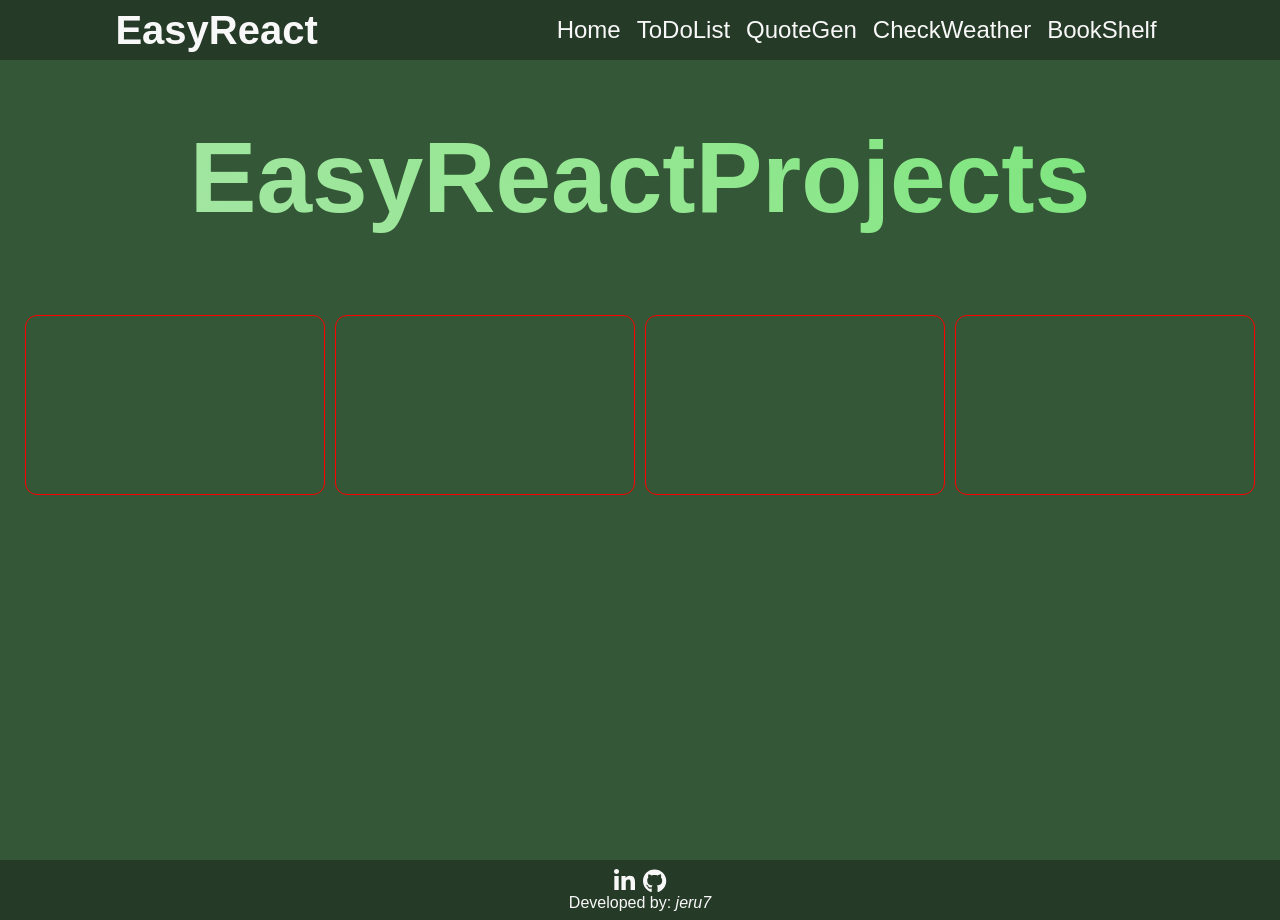
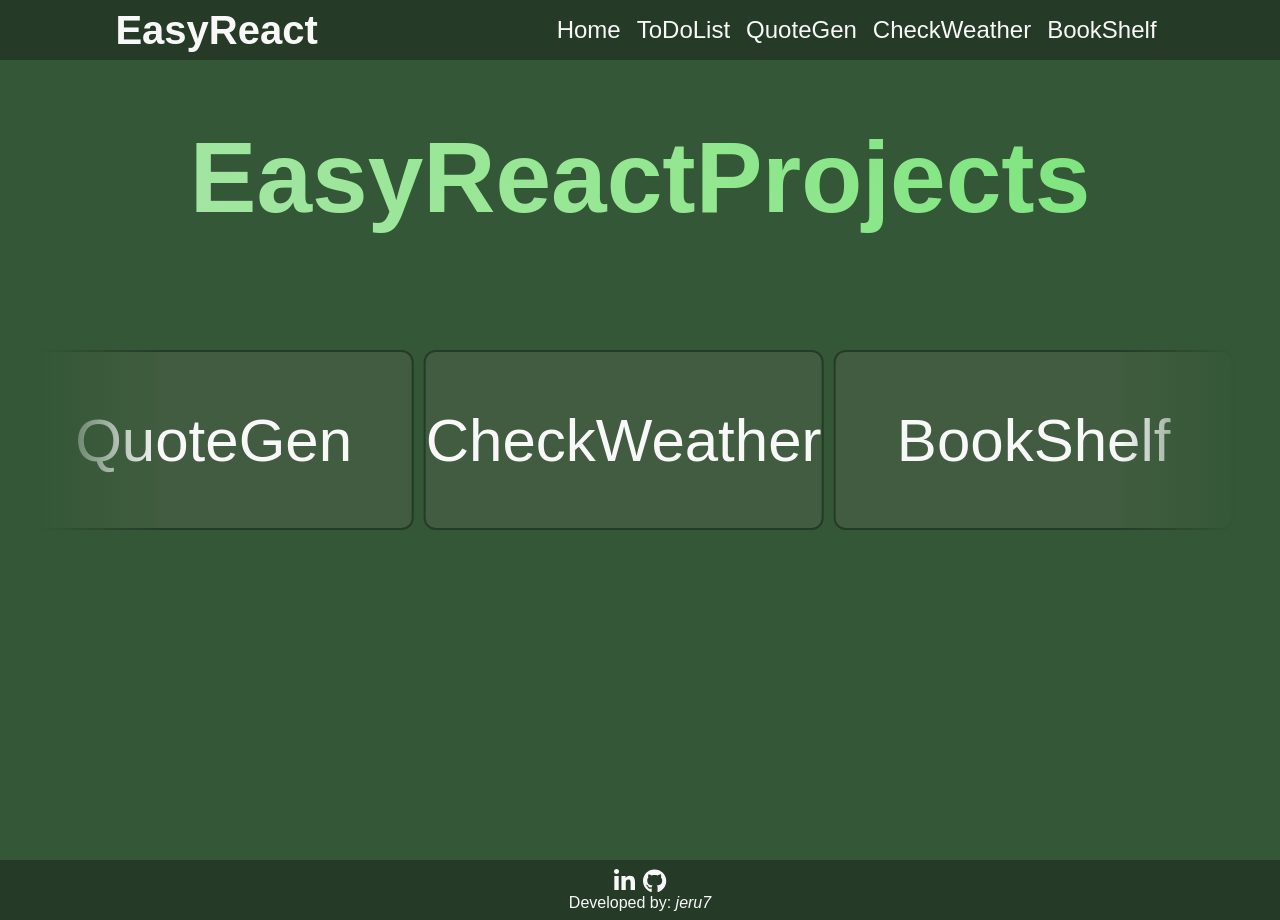
Before and after one commit to jeru7/easy-react, a React (Create React App) app: page / in a window 1280 px wide. Built offline with nearby package versions, Linux system fonts and the light colour scheme; a web font is replaced by a local one.

Commit message:
slider animation done

```diff
--- a/src/pages/landing/Landing.jsx
+++ b/src/pages/landing/Landing.jsx
@@ -1,13 +1,52 @@
 import "./landing.css";
+import { Link } from "react-router-dom";
 const Landing = () => {
   return (
     <div className="landing-page">
       <h1 className="landing-title">EasyReactProjects</h1>
-      <div className="landing-projects">
-        <div className="project"></div>
-        <div className="project"></div>
-        <div className="project"></div>
-        <div className="project"></div>
+      <div className="slider">
+        <ul className="landing-projects">
+          <Link to="/todo">
+            <li className="project">
+              <p>ToDoList</p>
+            </li>
+          </Link>
+          <Link to="/quote">
+            <li className="project">
+              <p>QuoteGen</p>
+            </li>
+          </Link>
+          <Link to="weather">
+            <li className="project">
+              <p>CheckWeather</p>
+            </li>
+          </Link>
+          <Link to="book">
+            <li className="project">
+              <p>BookShelf</p>
+            </li>
+          </Link>
+          <Link to="/todo">
+            <li className="project">
+              <p>ToDoList</p>
+            </li>
+          </Link>
+          <Link to="/quote">
+            <li className="project">
+              <p>QuoteGen</p>
+            </li>
+          </Link>
+          <Link to="weather">
+            <li className="project">
+              <p>CheckWeather</p>
+            </li>
+          </Link>
+          <Link to="book">
+            <li className="project">
+              <p>BookShelf</p>
+            </li>
+          </Link>
+        </ul>
       </div>
     </div>
   );
--- a/src/pages/landing/landing.css
+++ b/src/pages/landing/landing.css
@@ -27,18 +27,62 @@
   animation: title-animation 3s infinite alternate;
 }
 
+.slider {
+  height: 250px;
+  width: 1200px;
+  padding: 8px;
+  overflow: hidden;
+  display: flex;
+  margin: 0 auto;
+  -webkit-mask-image: linear-gradient(
+    90deg,
+    transparent,
+    #263a28 10%,
+    #345837 90%,
+    transparent 100%
+  );
+  mask-image: linear-gradient(
+    90deg,
+    transparent,
+    #263a28 10%,
+    #345837 90%,
+    transparent 100%
+  );
+}
+
 .landing-projects {
-  height: 100%;
   display: flex;
   justify-content: center;
-  gap: 10px;
+  align-items: center;
+  animation: slide 20s infinite linear;
+}
+
+.slider > .landing-projects:hover {
+  animation-play-state: paused;
+}
+
+.landing-projects a {
+  list-style-type: none;
+  color: var(--main-font-color);
+  text-decoration: none;
 }
 
 .project {
-  border: 1px solid red;
+  border: 2px solid var(--fourth-color);
+  background-color: var(--second-color);
+  display: flex;
+  align-items: center;
+  justify-content: center;
   border-radius: 12px;
   height: 180px;
-  width: 300px;
+  width: 400px;
+  transition: transform 0.3s ease;
+  font-size: 60px;
+  margin: 5px;
+}
+
+.project:hover {
+  transform: translateY(-10px);
 }
 
 /* animations */
@@ -50,3 +94,12 @@
     background-position: right;
   }
 }
+
+@keyframes slide {
+  0% {
+    transform: translateX(0);
+  }
+  100% {
+    transform: translateX(-50%);
+  }
+}
```
